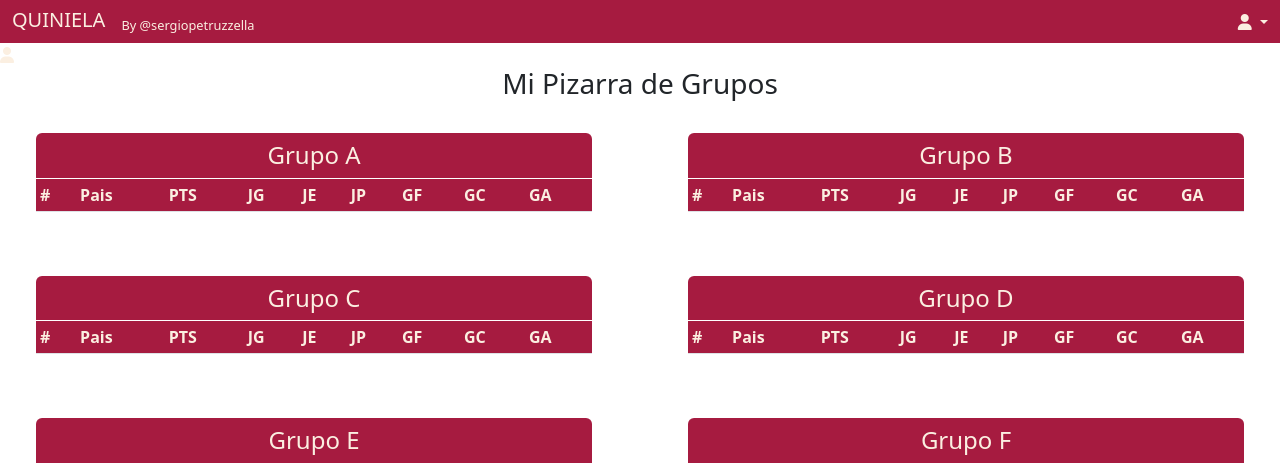
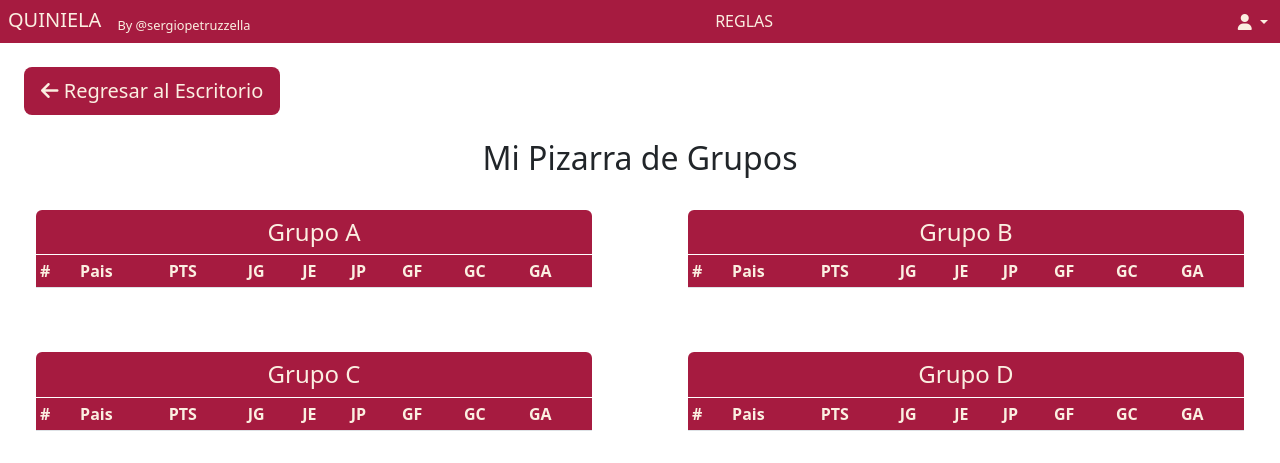
Before and after one commit to sergiopetruzzella/quiniela, a Django app: page /schedule/group-board/ in a window 1280 px wide. Shown: the top 463 px of the page. Run offline with Django 4.2, Linux system fonts and the light colour scheme; data comes from the database, SQL or seed files in the repository; lists and menus that the app fills with data are empty.

Commit message:
some_changes

```diff
--- a/quiniela/views.py
+++ b/quiniela/views.py
@@ -128,3 +128,8 @@ def generate_points (request):
         UserScore.objects.create(user=x,points=points)
     x = UserScore.objects.order_by("-points")
     return  render(request, 'admin/table.html', {"list": x})
+
+
+def info_view (request):
+
+    return render(request, 'info.html', {})
--- a/templates/base.html
+++ b/templates/base.html
@@ -15,11 +15,23 @@
 <body style="height:100%;" >
   <div style="min-height: 70%">
 
+
     <nav class="navbar bg-red">
-        <div class="container-fluid">
+        <div class="container-fluid ps-0">
             <div class="d-inline-flex">
-        <a href="/desk"><span class="navbar-brand h1 text-gold">QUINIELA</span></a>
+              <div class="btn-group ps-3 d-sm-none">
+                <a type="button" class="dropdown-toggle text-gold" data-bs-toggle="dropdown" data-bs-display="static" aria-expanded="false">
+                    <i class="fa-solid fa-bars text-gold"></i>
+                </a>
+                  <ul class="dropdown-menu rounded-bottom border-top-0 bg-red pe-3">
+                      <li><a href="/info" class="dropdown-item  text-gold " type="button"><i class="fa fa-circle-info pe-2"></i>REGLAS</a></li>
+                  </ul>
+                </div>
+        <a href="/desk"><span class="navbar-brand h1 text-gold ms-2">QUINIELA</span></a>
           <span class="mt-2 text-gold tx-sm d-none d-sm-block ">By @sergiopetruzzella</span>
+            </div>
+            <div>
+              <a href="/info" class="h6 text-gold d-none d-sm-block mb-0">REGLAS</a>
             </div>
             <div class="btn-group">
                 <a type="button" class="dropdown-toggle text-gold" data-bs-toggle="dropdown" data-bs-display="static" aria-expanded="false">
@@ -36,18 +48,8 @@
 
                   </ul>
                 </div>
-
-
-
-
-
-
-
         </div>
       </nav>
-      <i class="fa-solid fa-user text-gold"></i>
-
-
 
 
     {%block content%}{% endblock %}
--- a/templates/home-view.html
+++ b/templates/home-view.html
@@ -26,7 +26,7 @@
 
 <!-- Register buttons -->
 <div class="text-center">
-<p>No estas registrado? <a href="../register">Resgistrarse</a></p>
+<p>No estas registrado? <a href="../register">Registrarse</a></p>
 </div>
 </form>
 
--- a/templates/schedule/board.html
+++ b/templates/schedule/board.html
@@ -1,7 +1,8 @@
 {%extends "base.html"%}
 {% block content%}
+<a href="/desk" class="btn btn-lg bg-red text-gold m-4"><i class="fa fa-arrow-left"></i> Regresar al Escritorio</a>
 <div class="text-center">
-<h3> Mi Pizarra de Grupos</h3>
+<h2> Mi Pizarra de Grupos</h2>
 </div>
 <div class="row">
 {%for x in groups%}
```
Also changed, not shown: templates/info.html (added, +39 -0 lines).
